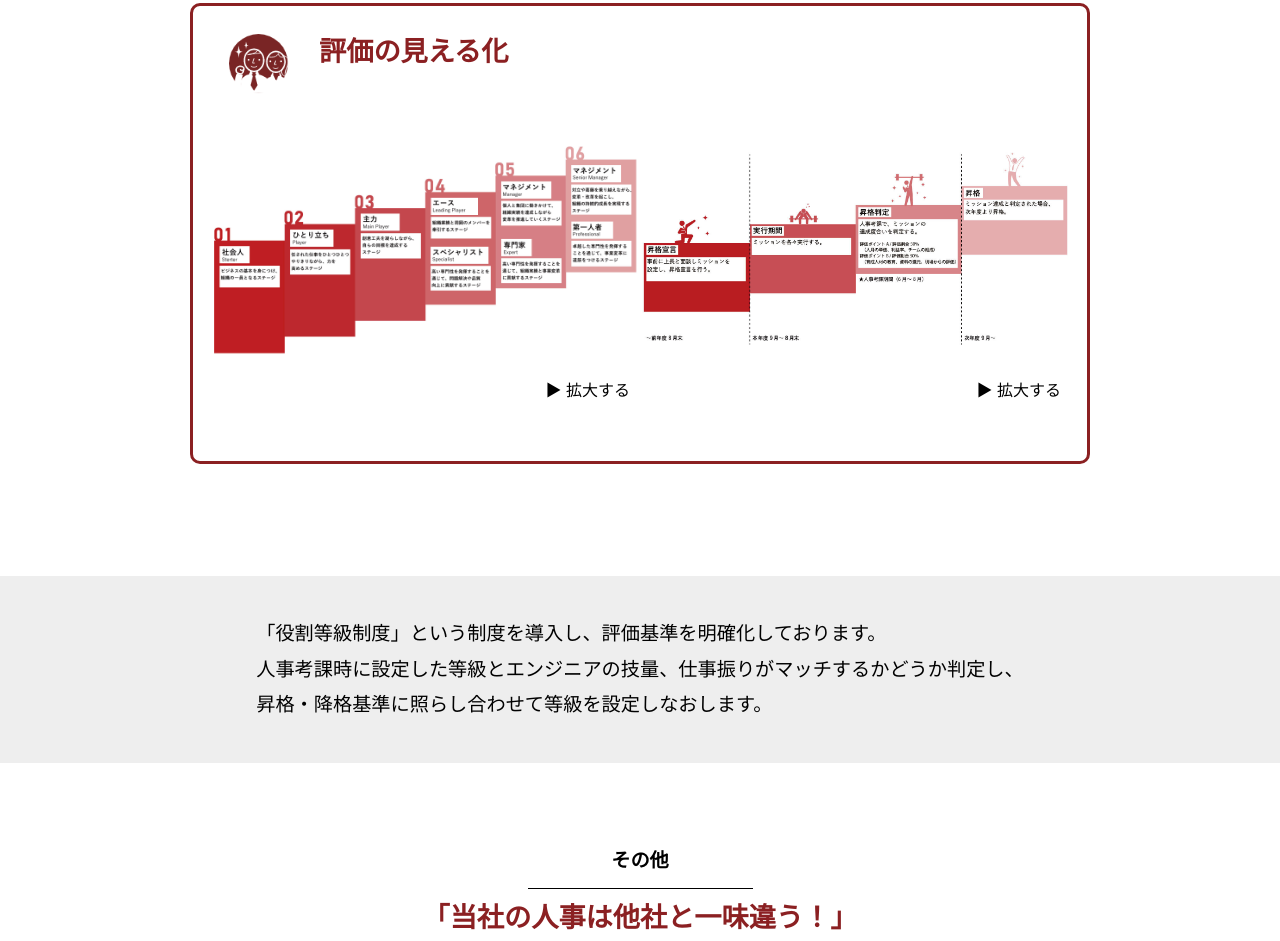
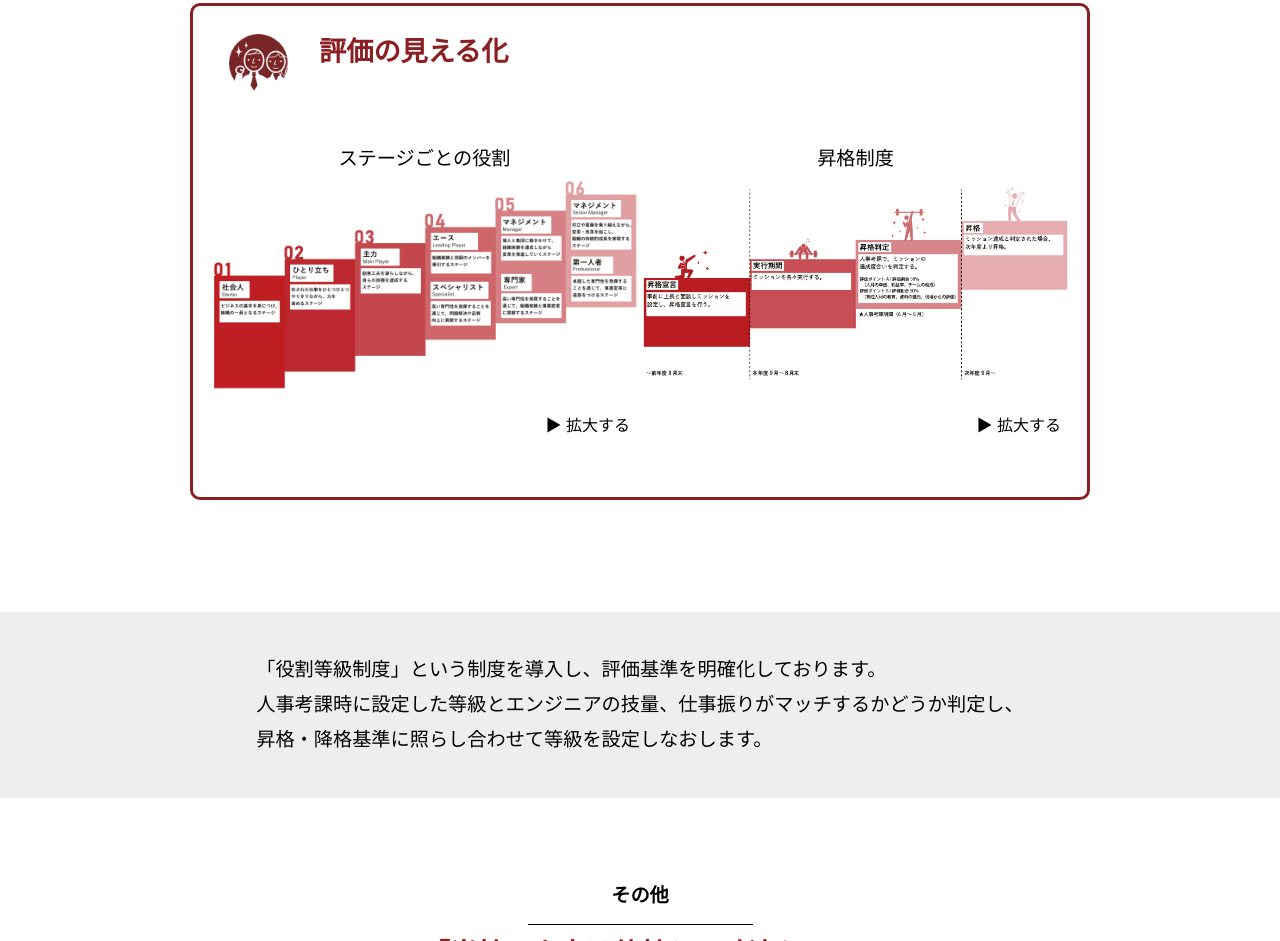
Before and after one commit to YukaTomita/recruit, a plain HTML site: page HR-comment.html in a window 1280 px wide. Shown: the part 4341-5282 px from the top of the page. Drawn offline with nearby package versions, Linux system fonts and the light colour scheme.

Commit message:
HRcomment

```diff
--- a/HR-comment.html
+++ b/HR-comment.html
@@ -169,7 +169,7 @@
     <div class="wrapper">
         <div class="gap-control-s"></div>
         <div class="f-word-b txt">
-            ご入社される方の状況にあわせて臨機応変に対応していますので、ご安心ください。<br>
+            ご入社される方の状況にあわせて臨機応変に対応していますので、ご安心ください。
             不安なことはいつでも相談できる環境を用意しています。
         </div>
         <div class="gap-control-s"></div>
@@ -191,10 +191,12 @@
         <div class="gap-control-s"></div>
         <div class="evaluation-container">
             <div class="evaluation-item">
+                <div class="f-word-b">ステージごとの役割</div>
                 <img class="evaluation" src="img/stage1.jpg" alt="アイコン1">
                 <div class="zoom-button text-right" data-image="img/stage1.jpg">▶ 拡大する</div>
             </div>
             <div class="evaluation-item">
+                <div class="f-word-b">昇格制度</div>
                 <img class="evaluation" src="img/stage2.jpg" alt="アイコン2">
                 <div class="zoom-button text-right" data-image="img/stage2.jpg">▶ 拡大する</div>
             </div>
--- a/css/program.css
+++ b/css/program.css
@@ -181,6 +181,8 @@
     padding: 5px 10px;
     cursor: pointer;
     display: none;
+    font-weight: bold;
+    font-size: 1.3rem;
 }
 
 .zoomed-image {
```
